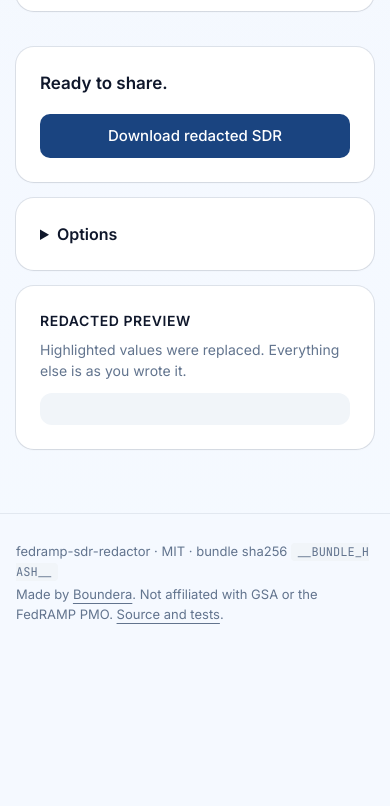
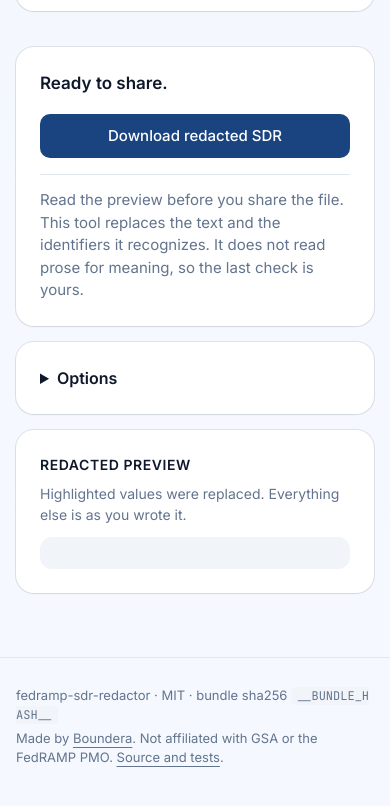
Before and after one commit to Boundera/fedramp-sdr-redactor, a website built with Vite: page web/index.html in a window 390 px wide. Shown: the part 763-1569 px from the top of the page. Before the commit the page ends 1431 px from the top, so only its background shows below. Built offline with nearby package versions, Linux system fonts and the light colour scheme.

Commit message:
docs(web): tell people to check the output, and fix a mobile overflow
Three small things found while making the repository public, plus one
defect found while verifying them:

- the page now says to read the preview before sharing, because the tool
  replaces what it recognizes and does not read prose for meaning
- README states that the MIT license covers the code, and that the
  Boundera name and logo are not licensed for reuse
- issue templates that require a synthetic example and route leak reports
  to the security policy instead of a public issue
- a long schema path in the repeated-words panel could not wrap, so an
  open Options panel pushed the page sideways on a 375px viewport

The JavaScript is untouched, so the bundle hash is unchanged.

Co-Authored-By: Claude Opus 5 <noreply@anthropic.com>

```diff
--- a/web/index.html
+++ b/web/index.html
@@ -78,6 +78,10 @@
               <p class="muted" id="ready-sub"></p>
             </div>
             <button type="button" class="btn btn-primary" id="dl-doc">Download redacted SDR</button>
+            <p class="caution">
+              Read the preview before you share the file. This tool replaces the text and the identifiers it
+              recognizes. It does not read prose for meaning, so the last check is yours.
+            </p>
           </div>
 
           <details class="card options">
--- a/web/src/styles.css
+++ b/web/src/styles.css
@@ -373,6 +373,14 @@ textarea {
   font-size: 1.0625rem;
   font-weight: 600;
 }
+.caution {
+  flex-basis: 100%;
+  margin: 0 !important;
+  padding-top: 0.875rem;
+  border-top: 1px solid var(--border);
+  font-size: 0.9375rem;
+  color: var(--muted-foreground);
+}
 #ready-sub {
   margin-top: 0.125rem;
   font-size: 0.9375rem;
@@ -474,6 +482,11 @@ input[type="checkbox"] {
 }
 .cand legend {
   display: inline-block;
+  /* A schema path is one long unbreakable token in a monospace face. Without
+     these two lines it sets the fieldset's min-content width and pushes the
+     whole page sideways on a phone. */
+  max-width: 100%;
+  overflow-wrap: anywhere;
   border-radius: calc(var(--radius) * 0.6);
   background: color-mix(in oklab, var(--primary) 10%, transparent);
   padding: 0.125rem 0.375rem;
@@ -492,6 +505,8 @@ input[type="checkbox"] {
   display: inline-flex;
   align-items: center;
   gap: 0.375rem;
+  max-width: 100%;
+  overflow-wrap: anywhere;
   font-family: var(--font-mono);
   font-size: 0.8125rem;
 }
```
Also changed, not shown: .github/ISSUE_TEMPLATE/bug_report.yml (added), .github/ISSUE_TEMPLATE/config.yml (added), README.md.
